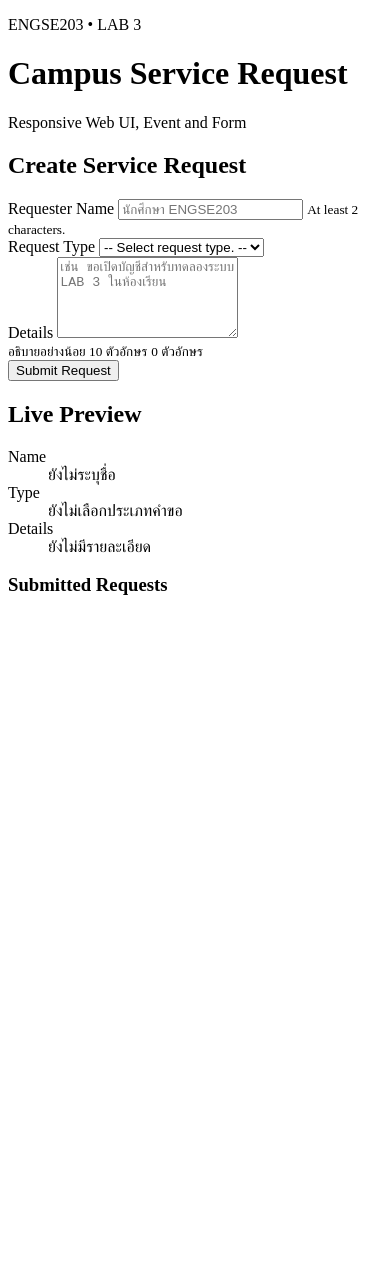
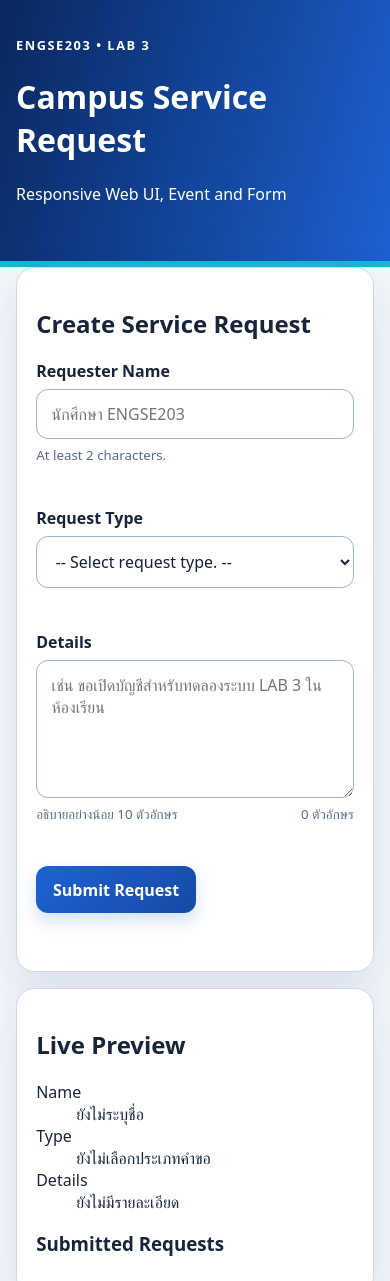
Before and after one commit to BELLprime/engse203-lab03-68543210007-9, a website built with Vite: page index.html in a window 390 px wide. Shown: the top 1281 px of the page. Before the commit the page ends 844 px from the top, so only its background shows below. Built offline with nearby package versions, Linux system fonts and the light colour scheme.

Commit message:
add feature  CSS foundation, mobile-first layout, form controls, focus, errors (TODO in style.css have done.)

```diff
--- a/index.html
+++ b/index.html
@@ -64,7 +64,9 @@
           <small id="details-error" class="error"></small>
         </div>
 
-        <button type="submit">Submit Request</button>
+        <div class="actions">
+          <button type="submit">Submit Request</button>
+        </div>
         <p id="form-status" class="status" role="status"></p>
       </form>
     </section>
--- a/src/style.css
+++ b/src/style.css
@@ -1 +1,115 @@
 /* TODO: CSS foundation, mobile-first layout, form controls, focus, errors */
+/* ---------------------------foundation-------------------------------------- */
+*, *::before, *::after { box-sizing: border-box; }
+:root {
+  --navy: #09265d;
+  --blue: #1d63d5;
+  --cyan: #16b8d4;
+  --yellow: #f3c64d;
+  --text: #14213a;
+  --muted: #5b6b85;
+  --surface: #ffffff;
+  --surface-alt: #eff7ff;
+  --background: #f4f7fc;
+  --border: #cbd9ef;
+  --danger: #b42318;
+  --success: #157347;
+  --shadow: 0 18px 45px rgb(26 58 112 / 0.12);
+  --radius: 1.15rem;
+}
+html { color-scheme: light; }
+body {
+    margin: 0;
+    font-family: system-ui, sans-serif;
+    background: #f4f7fb;
+    color: #17243a;
+}/* ------------------------------------------------------------ */
+
+/*-------------------------------------errors--------------------------------------------------*/
+.error { min-height: 1.25rem; color: #b42318; } input:focus-visible, button:focus-visible { outline: 3px solid #f2b705; outline-offset: 2px; }
+/* ---------------------------------------------------------------------------------------------------------------------- */
+.actions { display: flex; flex-wrap: wrap; gap: .75rem; align-items: center; }
+
+button, input, select, textarea { font: inherit; }
+button {
+  border: 0;
+  border-radius: .75rem;
+  padding: .78rem 1.05rem;
+  font-weight: 800;
+  color: white;
+  background: linear-gradient(135deg, var(--blue), #164aa4);
+  cursor: pointer;
+  box-shadow: 0 8px 18px rgb(29 99 213 / .2);
+}
+button:hover { transform: translateY(-1px); }
+.button-secondary { color: var(--navy); background: #e8eff9; box-shadow: none; }
+.status { min-height: 1.5rem; margin: .9rem 0 0; font-weight: 750; }
+.status[data-state="invalid"] { color: var(--danger); }
+.status[data-state="success"] { color: var(--success); }
+.status[data-state="idle"] { color: var(--muted); }
+
+.container { width: min(100% - 2rem, 70rem); margin-inline: auto; }
+.hero {
+  color: white;
+  background:
+    linear-gradient(110deg, rgb(9 38 93 / .96), rgb(29 99 213 / .90)),
+    linear-gradient(45deg, var(--navy), var(--blue));
+  padding: 2.25rem 0 2.5rem;
+  border-bottom: 6px solid var(--cyan);
+}
+.hero__content { max-width: 54rem; }
+.eyebrow, .step-label {
+  margin: 0 0 .45rem;
+  font-size: .8rem;
+  font-weight: 850;
+  letter-spacing: .12em;
+  text-transform: uppercase;
+}
+.hero h1 { font-size: clamp(2rem, 5vw, 3.5rem); }
+.stats { display: grid; grid-template-columns: repeat(auto-fit, minmax(10rem, 1fr)); gap: 1rem; }
+
+.panel { background: var(--surface); border: 1px solid var(--border); border-radius: var(--radius); padding: 1.2rem; box-shadow: var(--shadow); }
+.section-heading h2 { margin: 0; font-size: clamp(1.4rem, 4vw, 1.9rem); }
+.section-heading > p:last-child { margin: .4rem 0 1.15rem; color: var(--muted); }
+.step-label { color: var(--blue); }
+
+.field { display: grid; gap: .45rem; margin-bottom: 1rem; }
+.field label { font-weight: 750; }
+/*--------------------------form Controls-------------------------  */
+input, select, textarea {
+  width: 100%;
+  border: 1px solid #9eb2d2;
+  border-radius: .75rem;
+  background: white;
+  color: var(--text);
+  padding: .8rem .9rem;
+}
+textarea { resize: vertical; min-height: 8rem; }
+input:hover, select:hover, textarea:hover { border-color: var(--blue); }
+/* ------------------------------------------------------------------- */
+
+/* ------------------------------------ Focus ----------------------------- */
+input:focus-visible, select:focus-visible, textarea:focus-visible, button:focus-visible {
+  outline: 3px solid var(--yellow);
+  outline-offset: 2px;
+}
+input[aria-invalid="true"], select[aria-invalid="true"], textarea[aria-invalid="true"] { border-color: var(--danger); background: #fff8f7; }
+.hint, .counter { color: var(--muted); }
+.field-meta { display: flex; justify-content: space-between; gap: 1rem; }
+/* ------------------------------------------------------------------- */
+
+/* ------------------------ mobile-first layout-------------------------- */
+/* 1 fr for moblie */
+.page-grid {
+  display: grid;
+  grid-template-columns: 1fr;
+  gap: 1rem;
+}
+/* เมื่อแต่ละคอลัมน์ยังมีพื้นที่อ่านได้ จึงเปลี่ยนเป็น 2 คอลัมน์ */
+@media (min-width: 48rem) {
+    .page-grid {
+        grid-template-columns: minmax(0, 2fr) minmax(18rem, 1fr);
+        align-items: start; /
+    }
+}
+/* ----------------------------------------------------------------- */
```
